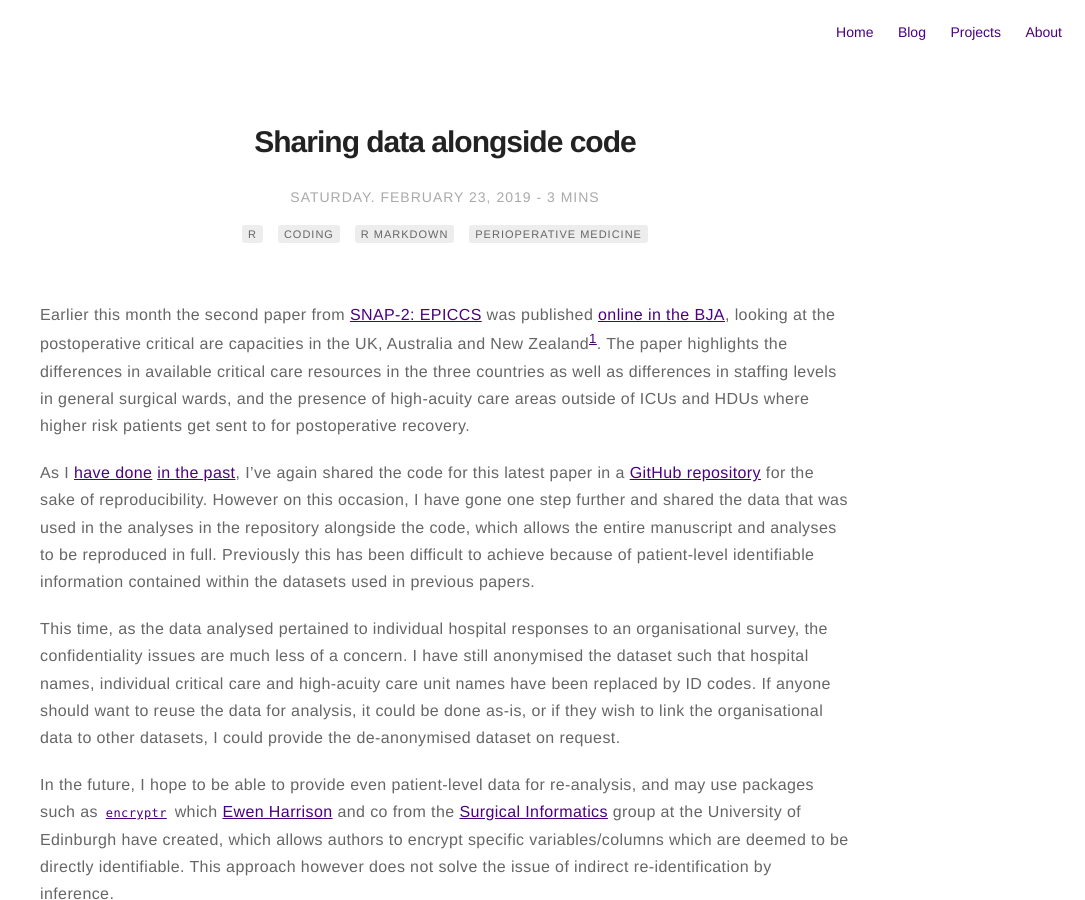
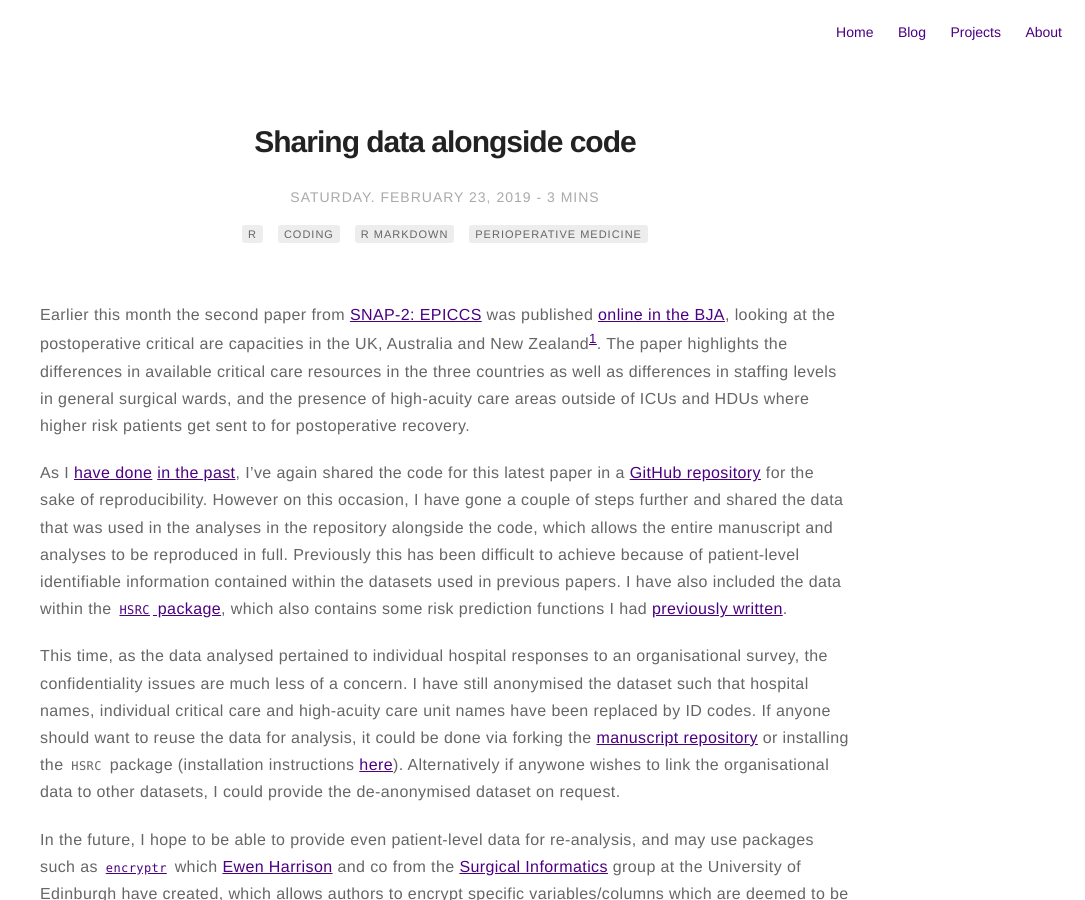
Before and after one commit to dannyjnwong/dannyjnwong.github.io, a Jekyll site: the page built from _posts/2019-02-23-Sharing-data-alongside-code.md, in a window 1280 px wide and 900 px high. Shown: the whole window, without its empty margins (195-1280 px from the left). Built offline with Jekyll 4.4.1, drawn with Linux system fonts in a browser that asks for light colours; comment, search, counter and statistics services are not loaded.

Commit message:
Added references to the HSRC package.

```diff
--- a/_drafts/2019-02-23-Sharing-data-alongside-code.Rmd
+++ b/_drafts/2019-02-23-Sharing-data-alongside-code.Rmd
@@ -15,9 +15,9 @@ Earlier this month the second paper from [SNAP-2: EPICCS](http://dannyjnwong.git
 
 [^reference]: Wong DJN, Popham S, Wilson AM, Barneto LM, Lindsay HA, Farmer L, et al. Postoperative critical care and high-acuity care provision in the United Kingdom, Australia, and New Zealand. British Journal of Anaesthesia. 2019; Available from: http://www.sciencedirect.com/science/article/pii/S000709121930011X
 
-As I [have done](http://dannyjnwong.github.io/Sharing-code-whats-the-point/) [in the past](https://github.com/dannyjnwong/SNAP2_Cancellations), I've again shared the code for this latest paper in a [GitHub repository](https://github.com/dannyjnwong/SNAP2_Org_Survey) for the sake of reproducibility. However on this occasion, I have gone one step further and shared the data that was used in the analyses in the repository alongside the code, which allows the entire manuscript and analyses to be reproduced in full. Previously this has been difficult to achieve because of patient-level identifiable information contained within the datasets used in previous papers.
+As I [have done](http://dannyjnwong.github.io/Sharing-code-whats-the-point/) [in the past](https://github.com/dannyjnwong/SNAP2_Cancellations), I've again shared the code for this latest paper in a [GitHub repository](https://github.com/dannyjnwong/SNAP2_Org_Survey) for the sake of reproducibility. However on this occasion, I have gone a couple of steps further and shared the data that was used in the analyses in the repository alongside the code, which allows the entire manuscript and analyses to be reproduced in full. Previously this has been difficult to achieve because of patient-level identifiable information contained within the datasets used in previous papers. I have also included the data within the [`HSRC` package](https://github.com/dannyjnwong/HSRC), which also contains some risk prediction functions I had [previously written](http://dannyjnwong.github.io/Calculating-perioperative-risks-with-R/).
 
-This time, as the data analysed pertained to individual hospital responses to an organisational survey, the confidentiality issues are much less of a concern. I have still anonymised the dataset such that hospital names, individual critical care and high-acuity care unit names have been replaced by ID codes. If anyone should want to reuse the data for analysis, it could be done as-is, or if they wish to link the organisational data to other datasets, I could provide the de-anonymised dataset on request.
+This time, as the data analysed pertained to individual hospital responses to an organisational survey, the confidentiality issues are much less of a concern. I have still anonymised the dataset such that hospital names, individual critical care and high-acuity care unit names have been replaced by ID codes. If anyone should want to reuse the data for analysis, it could be done via forking the [manuscript repository](https://github.com/dannyjnwong/SNAP2_Org_Survey) or installing the `HSRC` package (installation instructions [here](https://github.com/dannyjnwong/HSRC)). Alternatively if anywone wishes to link the organisational data to other datasets, I could provide the de-anonymised dataset on request.
 
 In the future, I hope to be able to provide even patient-level data for re-analysis, and may use packages such as [`encryptr`](https://github.com/SurgicalInformatics/encryptr) which [Ewen Harrison](https://twitter.com/ewenharrison?lang=en) and co from the [Surgical Informatics](https://github.com/SurgicalInformatics) group at the University of Edinburgh have created, which allows authors to encrypt specific variables/columns which are deemed to be directly identifiable. This approach however does not solve the issue of indirect re-identification by inference.
 
--- a/_posts/2019-02-23-Sharing-data-alongside-code.md
+++ b/_posts/2019-02-23-Sharing-data-alongside-code.md
@@ -15,9 +15,9 @@ Earlier this month the second paper from [SNAP-2: EPICCS](http://dannyjnwong.git
 
 [^reference]: Wong DJN, Popham S, Wilson AM, Barneto LM, Lindsay HA, Farmer L, et al. Postoperative critical care and high-acuity care provision in the United Kingdom, Australia, and New Zealand. British Journal of Anaesthesia. 2019; Available from: http://www.sciencedirect.com/science/article/pii/S000709121930011X
 
-As I [have done](http://dannyjnwong.github.io/Sharing-code-whats-the-point/) [in the past](https://github.com/dannyjnwong/SNAP2_Cancellations), I've again shared the code for this latest paper in a [GitHub repository](https://github.com/dannyjnwong/SNAP2_Org_Survey) for the sake of reproducibility. However on this occasion, I have gone one step further and shared the data that was used in the analyses in the repository alongside the code, which allows the entire manuscript and analyses to be reproduced in full. Previously this has been difficult to achieve because of patient-level identifiable information contained within the datasets used in previous papers.
+As I [have done](http://dannyjnwong.github.io/Sharing-code-whats-the-point/) [in the past](https://github.com/dannyjnwong/SNAP2_Cancellations), I've again shared the code for this latest paper in a [GitHub repository](https://github.com/dannyjnwong/SNAP2_Org_Survey) for the sake of reproducibility. However on this occasion, I have gone a couple of steps further and shared the data that was used in the analyses in the repository alongside the code, which allows the entire manuscript and analyses to be reproduced in full. Previously this has been difficult to achieve because of patient-level identifiable information contained within the datasets used in previous papers. I have also included the data within the [`HSRC` package](https://github.com/dannyjnwong/HSRC), which also contains some risk prediction functions I had [previously written](http://dannyjnwong.github.io/Calculating-perioperative-risks-with-R/).
 
-This time, as the data analysed pertained to individual hospital responses to an organisational survey, the confidentiality issues are much less of a concern. I have still anonymised the dataset such that hospital names, individual critical care and high-acuity care unit names have been replaced by ID codes. If anyone should want to reuse the data for analysis, it could be done as-is, or if they wish to link the organisational data to other datasets, I could provide the de-anonymised dataset on request.
+This time, as the data analysed pertained to individual hospital responses to an organisational survey, the confidentiality issues are much less of a concern. I have still anonymised the dataset such that hospital names, individual critical care and high-acuity care unit names have been replaced by ID codes. If anyone should want to reuse the data for analysis, it could be done via forking the [manuscript repository](https://github.com/dannyjnwong/SNAP2_Org_Survey) or installing the `HSRC` package (installation instructions [here](https://github.com/dannyjnwong/HSRC)). Alternatively if anywone wishes to link the organisational data to other datasets, I could provide the de-anonymised dataset on request.
 
 In the future, I hope to be able to provide even patient-level data for re-analysis, and may use packages such as [`encryptr`](https://github.com/SurgicalInformatics/encryptr) which [Ewen Harrison](https://twitter.com/ewenharrison?lang=en) and co from the [Surgical Informatics](https://github.com/SurgicalInformatics) group at the University of Edinburgh have created, which allows authors to encrypt specific variables/columns which are deemed to be directly identifiable. This approach however does not solve the issue of indirect re-identification by inference.
 
```
